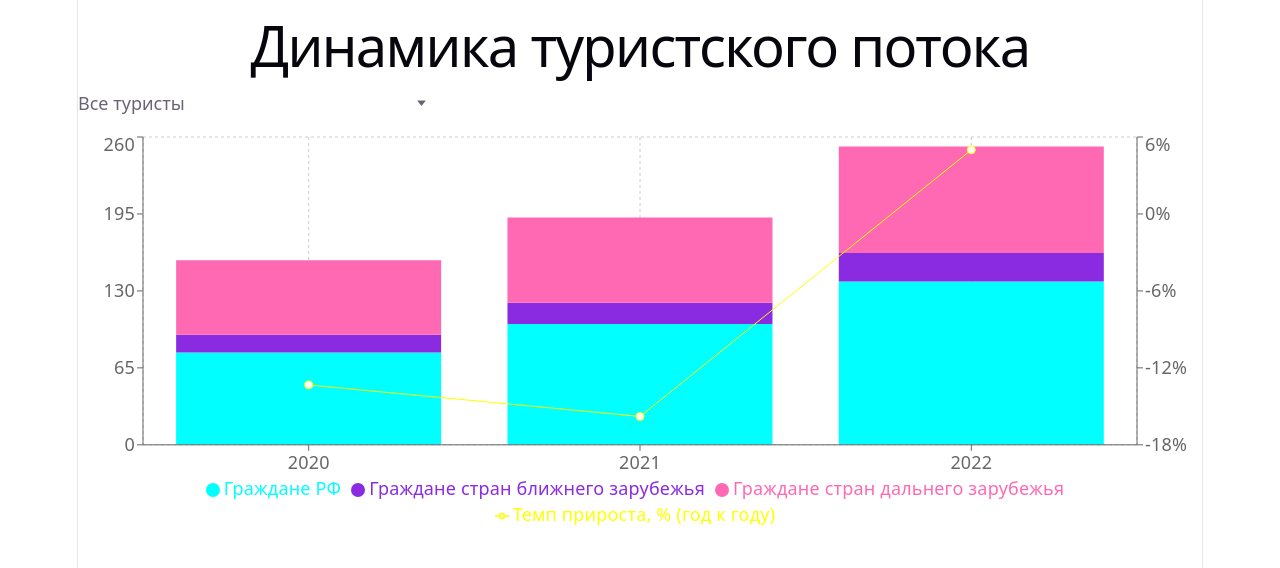
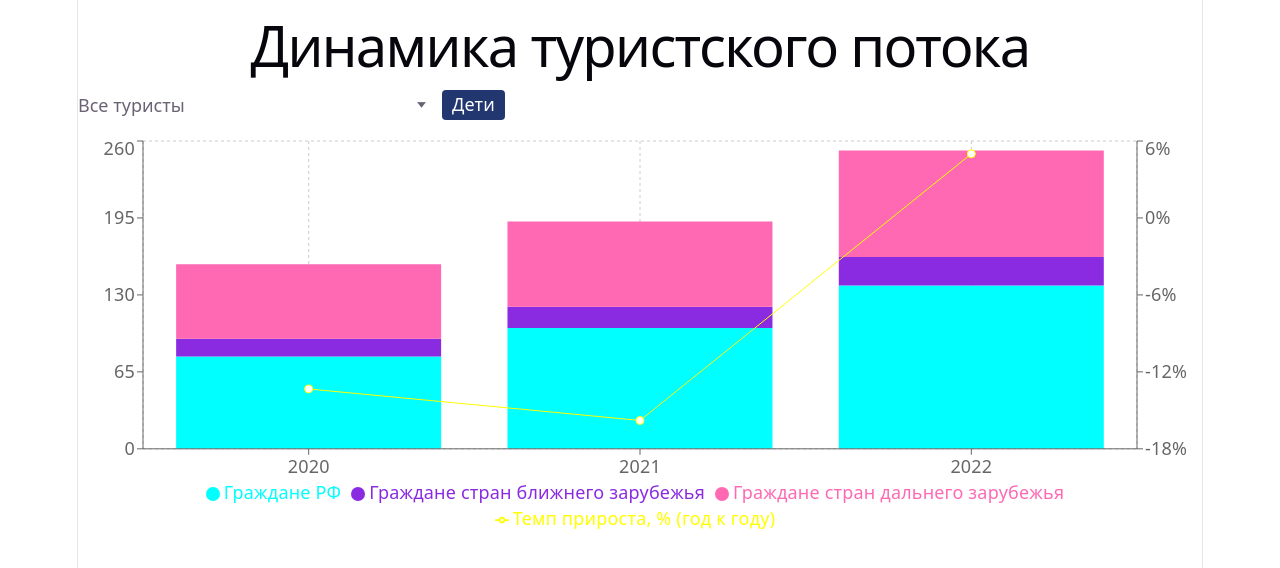
Before and after one commit to yarini/tourist-flow-chart, a React (Vite) app: page / in a window 1280 px wide. Shown: the top 568 px of the page. Built offline with nearby package versions, Linux system fonts and the light colour scheme.

Commit message:
feat: add child mode

```diff
--- a/src/app/app.tsx
+++ b/src/app/app.tsx
@@ -1,8 +1,10 @@
 import { TouristFlowChart } from '../widgets/tourist-flow-chart';
 import {
+  selectIsChildMode,
   selectSelectedCategory,
   selectSelectedYear,
   setSelectedCategory,
+  toggleChildMode,
   toggleSelectedYear,
   useAppDispatch,
   useAppSelector,
@@ -11,6 +13,7 @@ import {
 function App() {
   const selectedYear = useAppSelector(selectSelectedYear);
   const selectedCategory = useAppSelector(selectSelectedCategory);
+  const isChildMode = useAppSelector(selectIsChildMode);
   const dispatch = useAppDispatch();
 
   return (
@@ -19,8 +22,10 @@ function App() {
       <TouristFlowChart
         selectedYear={selectedYear}
         selectedCategory={selectedCategory}
+        isChildMode={isChildMode}
         onYearSelect={(year) => dispatch(toggleSelectedYear(year))}
         onCategoryChange={(category) => dispatch(setSelectedCategory(category))}
+        onChildModeToggle={() => dispatch(toggleChildMode())}
       />
     </section>
   );
--- a/src/app/store/chart-slice.ts
+++ b/src/app/store/chart-slice.ts
@@ -5,11 +5,13 @@ import type { CategoryFilter } from '../../model';
 type ChartState = {
   selectedYear: number | null;
   selectedCategory: CategoryFilter;
+  isChildMode: boolean;
 };
 
 const initialState: ChartState = {
   selectedYear: null,
   selectedCategory: 'all',
+  isChildMode: false,
 };
 
 const chartSlice = createSlice({
@@ -22,12 +24,16 @@ const chartSlice = createSlice({
     setSelectedCategory(state, action: PayloadAction<CategoryFilter>) {
       state.selectedCategory = action.payload;
     },
+    toggleChildMode(state) {
+      state.isChildMode = !state.isChildMode;
+    },
   },
 });
 
-export const { setSelectedCategory, toggleSelectedYear } = chartSlice.actions;
+export const { setSelectedCategory, toggleChildMode, toggleSelectedYear } = chartSlice.actions;
 
 export const selectSelectedYear = (state: { chart: ChartState }) => state.chart.selectedYear;
 export const selectSelectedCategory = (state: { chart: ChartState }) => state.chart.selectedCategory;
+export const selectIsChildMode = (state: { chart: ChartState }) => state.chart.isChildMode;
 
 export const chartReducer = chartSlice.reducer;
--- a/src/app/store/index.ts
+++ b/src/app/store/index.ts
@@ -2,7 +2,14 @@ import { configureStore } from '@reduxjs/toolkit';
 
 import { chartReducer } from './chart-slice';
 
-export { selectSelectedCategory, selectSelectedYear, setSelectedCategory, toggleSelectedYear } from './chart-slice';
+export {
+  selectIsChildMode,
+  selectSelectedCategory,
+  selectSelectedYear,
+  setSelectedCategory,
+  toggleChildMode,
+  toggleSelectedYear,
+} from './chart-slice';
 export { useAppDispatch, useAppSelector } from './hooks';
 
 export const store = configureStore({
--- a/src/model/aggregate.ts
+++ b/src/model/aggregate.ts
@@ -22,23 +22,30 @@ export function calcCagr(current: number, previous: number): number | null {
   return (current / previous) * 100 - 100;
 }
 
-export function getChartRows(records: readonly TouristRecord[], category: CategoryFilter = 'all'): ChartRow[] {
+export function getChartRows(
+  records: readonly TouristRecord[],
+  category: CategoryFilter = 'all',
+  children = false
+): ChartRow[] {
   const totalsByYear = new Map<number, YearTotals>();
 
+  for (const year of new Set(records.map((record) => record.year))) {
+    totalsByYear.set(year, emptyRow(year));
+  }
+
   for (const record of records) {
-    if (record.children) {
+    if (record.children !== children) {
       continue;
     }
 
-    if (category !== 'all' && record.category !== category) {
+    if (!children && category !== 'all' && record.category !== category) {
       continue;
     }
 
-    let totals = totalsByYear.get(record.year);
+    const totals = totalsByYear.get(record.year);
 
     if (!totals) {
-      totals = emptyRow(record.year);
-      totalsByYear.set(record.year, totals);
+      continue;
     }
 
     totals[record.category] += record.count;
--- a/src/model/constants.ts
+++ b/src/model/constants.ts
@@ -23,3 +23,5 @@ export const CAGR_COLOR = '#FFFF00';
 export const CAGR_LABEL = 'Темп прироста, % (год к году)';
 
 export const ALL_CATEGORY_LABEL = 'Все туристы';
+
+export const CHILDREN_LABEL = 'Дети';
--- a/src/model/index.ts
+++ b/src/model/index.ts
@@ -4,6 +4,7 @@ export {
   CAGR_LABEL,
   CATEGORY_COLORS,
   CATEGORY_LABELS,
+  CHILDREN_LABEL,
   SINGLE_SERIES_COLOR,
   TOURIST_CATEGORIES,
   type CategoryFilter,
--- /dev/null
+++ b/src/shared/ui/button/button.module.css
@@ -0,0 +1,23 @@
+.button {
+  font: inherit;
+  line-height: 1.2;
+  padding: 4px 10px;
+  border: none;
+  border-radius: 4px;
+  background: #223670;
+  color: #fff;
+  cursor: pointer;
+}
+
+.button:focus {
+  outline: none;
+}
+
+.button:focus-visible {
+  outline: 2px solid var(--accent);
+  outline-offset: 2px;
+}
+
+.pressed {
+  background: #4A9FDC;
+}
--- /dev/null
+++ b/src/shared/ui/button/button.tsx
@@ -0,0 +1,17 @@
+import type { ReactNode } from 'react';
+
+import styles from './button.module.css';
+
+type ButtonProps = {
+  children: ReactNode;
+  pressed?: boolean;
+  onClick: () => void;
+};
+
+export function Button({ children, pressed = false, onClick }: ButtonProps) {
+  return (
+    <button type="button" className={`${styles.button}${pressed ? ` ${styles.pressed}` : ''}`} onClick={onClick}>
+      {children}
+    </button>
+  );
+}
--- /dev/null
+++ b/src/shared/ui/button/index.ts
@@ -0,0 +1 @@
+export { Button } from './button';
--- a/src/widgets/tourist-flow-chart/tourist-flow-chart.module.css
+++ b/src/widgets/tourist-flow-chart/tourist-flow-chart.module.css
@@ -6,6 +6,12 @@
   width: 100%;
 }
 
+.toolbar {
+  display: flex;
+  align-items: center;
+  gap: 16px;
+}
+
 .chart {
   width: 100%;
   height: 400px;
--- a/src/widgets/tourist-flow-chart/tourist-flow-chart.tsx
+++ b/src/widgets/tourist-flow-chart/tourist-flow-chart.tsx
@@ -6,12 +6,14 @@ import {
   CAGR_LABEL,
   CATEGORY_COLORS,
   CATEGORY_LABELS,
+  CHILDREN_LABEL,
   SINGLE_SERIES_COLOR,
   TOURIST_CATEGORIES,
   getChartRows,
   touristRecords,
   type CategoryFilter,
 } from '../../model';
+import { Button } from '../../shared/ui/button';
 import { Select, type SelectOption } from '../../shared/ui/select';
 
 import { ChartTooltip } from './chart-tooltip';
@@ -29,17 +31,21 @@ const CATEGORY_OPTIONS: SelectOption<CategoryFilter>[] = [
 type TouristFlowChartProps = {
   selectedYear: number | null;
   selectedCategory: CategoryFilter;
+  isChildMode: boolean;
   onYearSelect: (year: number) => void;
   onCategoryChange: (category: CategoryFilter) => void;
+  onChildModeToggle: () => void;
 };
 
 export function TouristFlowChart({
   selectedYear,
   selectedCategory,
+  isChildMode,
   onYearSelect,
   onCategoryChange,
+  onChildModeToggle,
 }: TouristFlowChartProps) {
-  const data = getChartRows(touristRecords, selectedCategory);
+  const data = getChartRows(touristRecords, selectedCategory, isChildMode);
 
   const handleBarClick = (item: { payload?: { year?: unknown } }) => {
     const year = item.payload?.year;
@@ -51,7 +57,14 @@ export function TouristFlowChart({
 
   return (
     <div className={styles.root}>
-      <Select value={selectedCategory} options={CATEGORY_OPTIONS} onChange={onCategoryChange} />
+      <div className={styles.toolbar}>
+        {isChildMode ? null : (
+          <Select value={selectedCategory} options={CATEGORY_OPTIONS} onChange={onCategoryChange} />
+        )}
+        <Button pressed={isChildMode} onClick={onChildModeToggle}>
+          {CHILDREN_LABEL}
+        </Button>
+      </div>
       <div className={styles.chart}>
         <ResponsiveContainer width="100%" height="100%">
           <ComposedChart data={data}>
@@ -61,7 +74,17 @@ export function TouristFlowChart({
             <YAxis yAxisId="right" orientation="right" unit="%" />
             <Legend />
             <Tooltip shared={false} animationDuration={0} content={ChartTooltip} />
-            {selectedCategory === 'all' ? (
+            {isChildMode ? (
+              <Bar
+                yAxisId="left"
+                dataKey="total"
+                name={CHILDREN_LABEL}
+                legendType="circle"
+                fill={SINGLE_SERIES_COLOR}
+                cursor="pointer"
+                onClick={handleBarClick}
+              />
+            ) : selectedCategory === 'all' ? (
               TOURIST_CATEGORIES.map((category) => (
                 <Bar
                   key={category}
```
